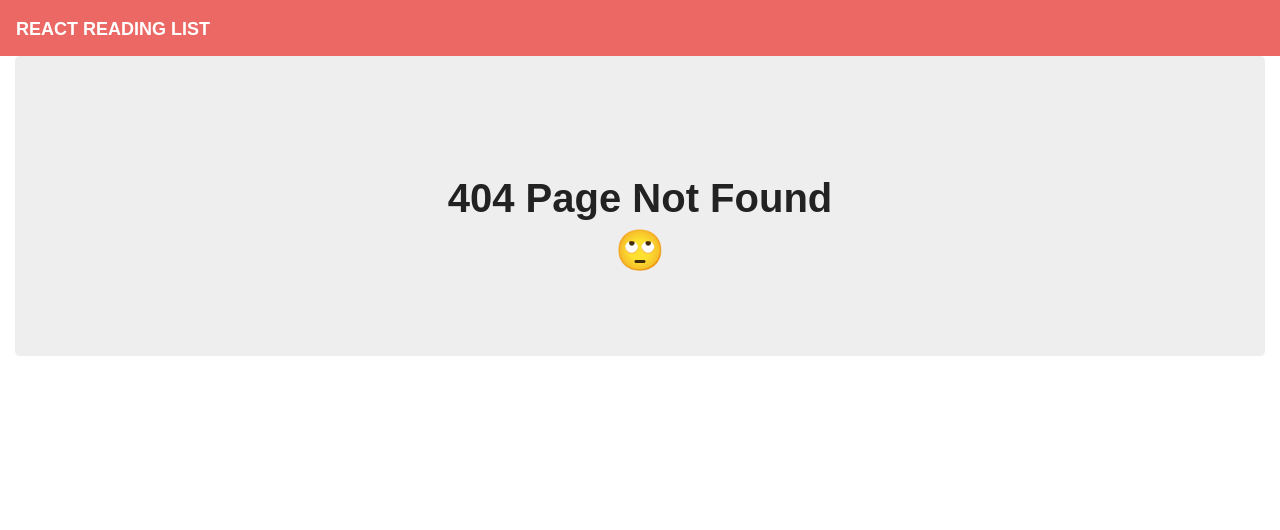
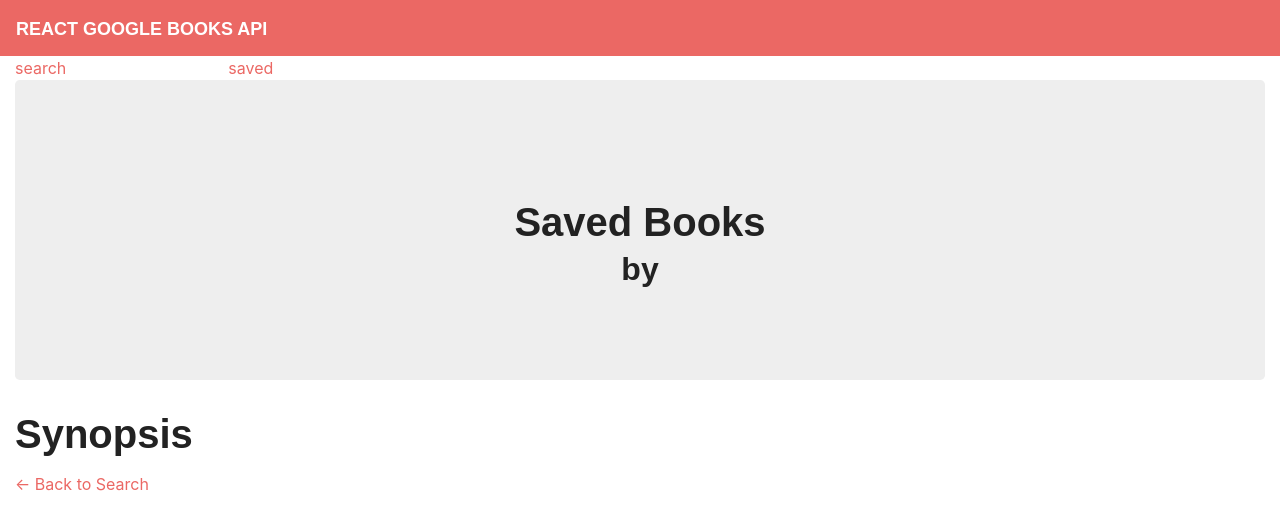
Before and after one commit to damonkd/library, a React (Create React App) app in the folder client/: page /saved in a window 1280 px wide. Before the commit this address had no page. Shown: the top 530 px of the page. Built offline with nearby package versions, Linux system fonts and the light colour scheme; no server answers; a web font is replaced by a local one.

Commit message:
changed structure to match images in instructions, added saved route

```diff
--- a/client/src/App.js
+++ b/client/src/App.js
@@ -13,6 +13,7 @@ function App() {
         <Switch>
           <Route exact path="/" component={Books} />
           <Route exact path="/books" component={Books} />
+          <Route exact path="/saved" component={Detail} />
           <Route exact path="/books/:id" component={Detail} />
           <Route component={NoMatch} />
         </Switch>
--- a/client/src/components/Nav/index.js
+++ b/client/src/components/Nav/index.js
@@ -4,7 +4,7 @@ function Nav() {
   return (
     <nav className="navbar navbar-expand-lg navbar-dark bg-primary">
       <a className="navbar-brand" href="/">
-        React Reading List
+        React Google Books API
       </a>
     </nav>
   );
--- a/client/src/pages/Books.js
+++ b/client/src/pages/Books.js
@@ -56,30 +56,41 @@ class Books extends Component {
   render() {
     return (
       <Container fluid>
+
+        <Row>
+          <Col size="md-2">
+            <Link to="/">search</Link>
+          </Col>
+
+          <Col size="md-2">
+            <Link to="/saved">saved</Link>
+          </Col>
+        </Row>
+
         <Row>
           <Col size="md-6">
             <Jumbotron>
-              <h1>What Books Should I Read?</h1>
+              <h1>Google books API</h1>
             </Jumbotron>
             <form>
               <Input
                 value={this.state.title}
                 onChange={this.handleInputChange}
                 name="title"
-                placeholder="Title (required)"
+                placeholder="Title to search"
               />
-              <Input
+              {/* <Input
                 value={this.state.author}
                 onChange={this.handleInputChange}
                 name="author"
                 placeholder="Author (required)"
-              />
-              <TextArea
+              /> */}
+              {/* <TextArea
                 value={this.state.synopsis}
                 onChange={this.handleInputChange}
                 name="synopsis"
                 placeholder="Synopsis (Optional)"
-              />
+              /> */}
               <FormBtn
                 disabled={!(this.state.author && this.state.title)}
                 onClick={this.handleFormSubmit}
@@ -90,7 +101,7 @@ class Books extends Component {
           </Col>
           <Col size="md-6 sm-12">
             <Jumbotron>
-              <h1>Books On My List</h1>
+              <h1>Results</h1>
             </Jumbotron>
             {this.state.books.length ? (
               <List>
--- a/client/src/pages/Detail.js
+++ b/client/src/pages/Detail.js
@@ -20,11 +20,25 @@ class Detail extends Component {
     return (
       <Container fluid>
         <Row>
+          <Col size="md-2">
+            <Link to="/">search</Link>
+          </Col>
+
+          <Col size="md-2">
+            <Link to="/saved">saved</Link>
+          </Col>
+        </Row>
+
+
+
+        <Row>
           <Col size="md-12">
             <Jumbotron>
-              <h1>
+              <h1>Saved Books</h1>
+
+              <h2>
                 {this.state.book.title} by {this.state.book.author}
-              </h1>
+              </h2>
             </Jumbotron>
           </Col>
         </Row>
@@ -40,7 +54,7 @@ class Detail extends Component {
         </Row>
         <Row>
           <Col size="md-2">
-            <Link to="/">← Back to Authors</Link>
+            <Link to="/">← Back to Search</Link>
           </Col>
         </Row>
       </Container>
```
